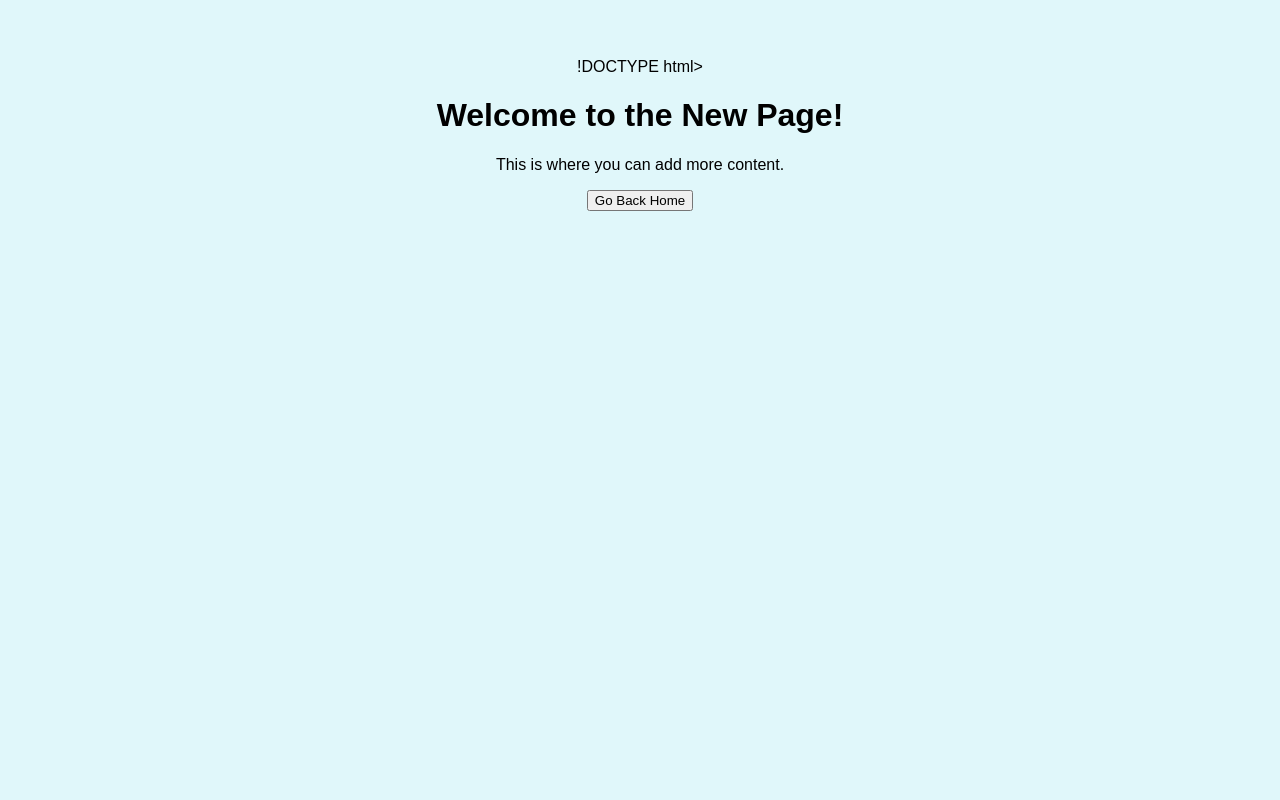
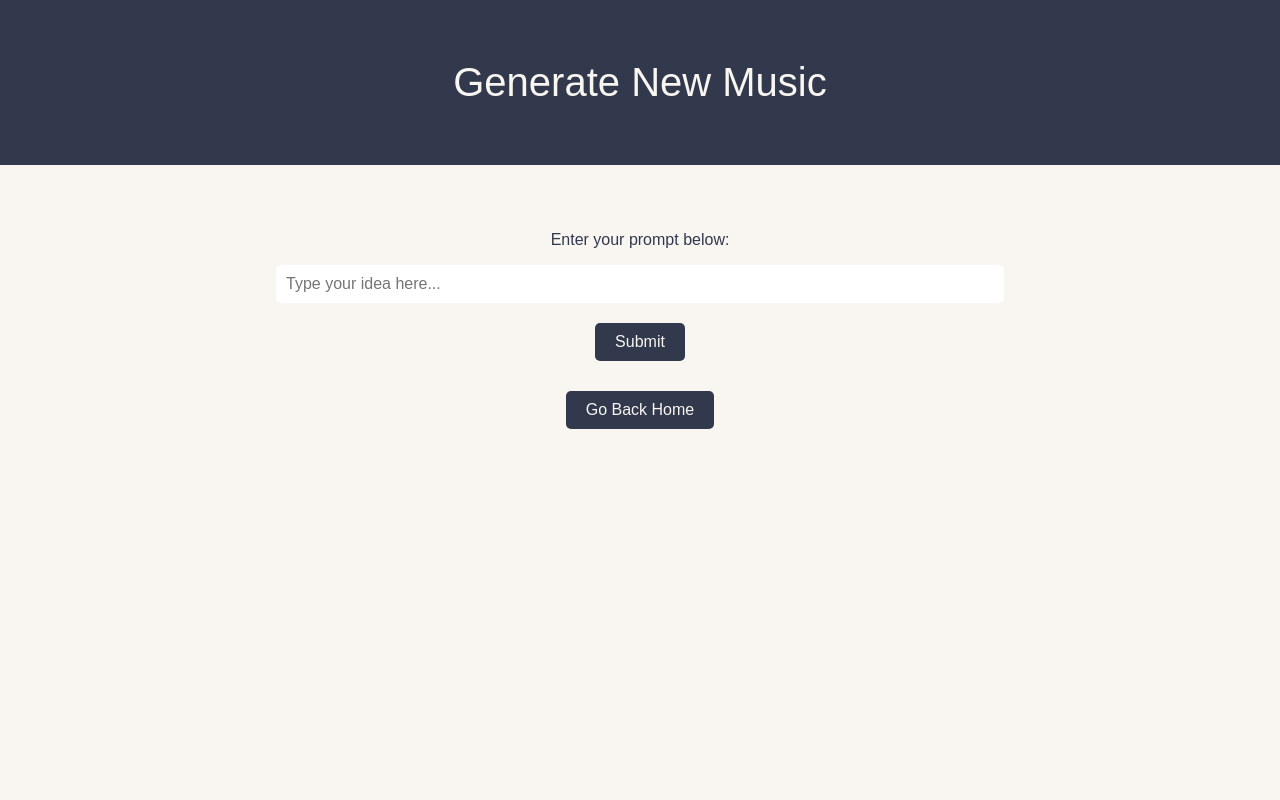
Before and after one commit to Crezzi/aimusicmaker, a Flask app: page /newpage in a window 1280 px wide. Run offline with Flask 3, Linux system fonts and the light colour scheme.

Commit message:
bit text :(

```diff
--- a/website_folder/templates/newpage.html
+++ b/website_folder/templates/newpage.html
@@ -1,19 +1,68 @@
-!DOCTYPE html>
+<!DOCTYPE html>
 <html>
 <head>
   <title>New Page</title>
   <style>
     body {
-      background-color: #e0f7fa;
+      background-color: #f9f5f1;
       font-family: Arial, sans-serif;
+      color: #32394d;
+      margin: 0;
+    }
+
+    .header {
+      background-color: #32394d;
+      color: #f9f5f1;
+      padding: 60px 20px;
       text-align: center;
-      padding-top: 50px;
+      font-size: 2.5em;
+    }
+
+    .content {
+      text-align: center;
+      padding: 50px;
+    }
+
+    input[type="text"] {
+      padding: 10px;
+      font-size: 1em;
+      width: 60%;
+      border: none;
+      border-radius: 5px;
+      margin-bottom: 20px;
+    }
+
+    button {
+      background-color:  #32394d;
+      color: #f9f5f1;
+      padding: 10px 20px;
+      border: none;
+      border-radius: 5px;
+      font-size: 1em;
+      cursor: pointer;
+    }
+
+    button:hover {
+      background-color: #e07b00;
+    }
+
+    a button {
+      margin-top: 30px;
     }
   </style>
 </head>
 <body>
-  <h1>Welcome to the New Page!</h1>
-  <p>This is where you can add more content.</p>
-  <a href="/"><button>Go Back Home</button></a>
+  <div class="header">
+    Generate New Music
+  </div>
+
+  <div class="content">
+    <p>Enter your prompt below:</p>
+    <input type="text" placeholder="Type your idea here..." />
+    <br>
+    <button>Submit</button>
+    <br>
+    <a href="/"><button>Go Back Home</button></a>
+  </div>
 </body>
 </html>
```
Also changed, not shown: website_folder/templates/home.html (+4 -4 lines).
